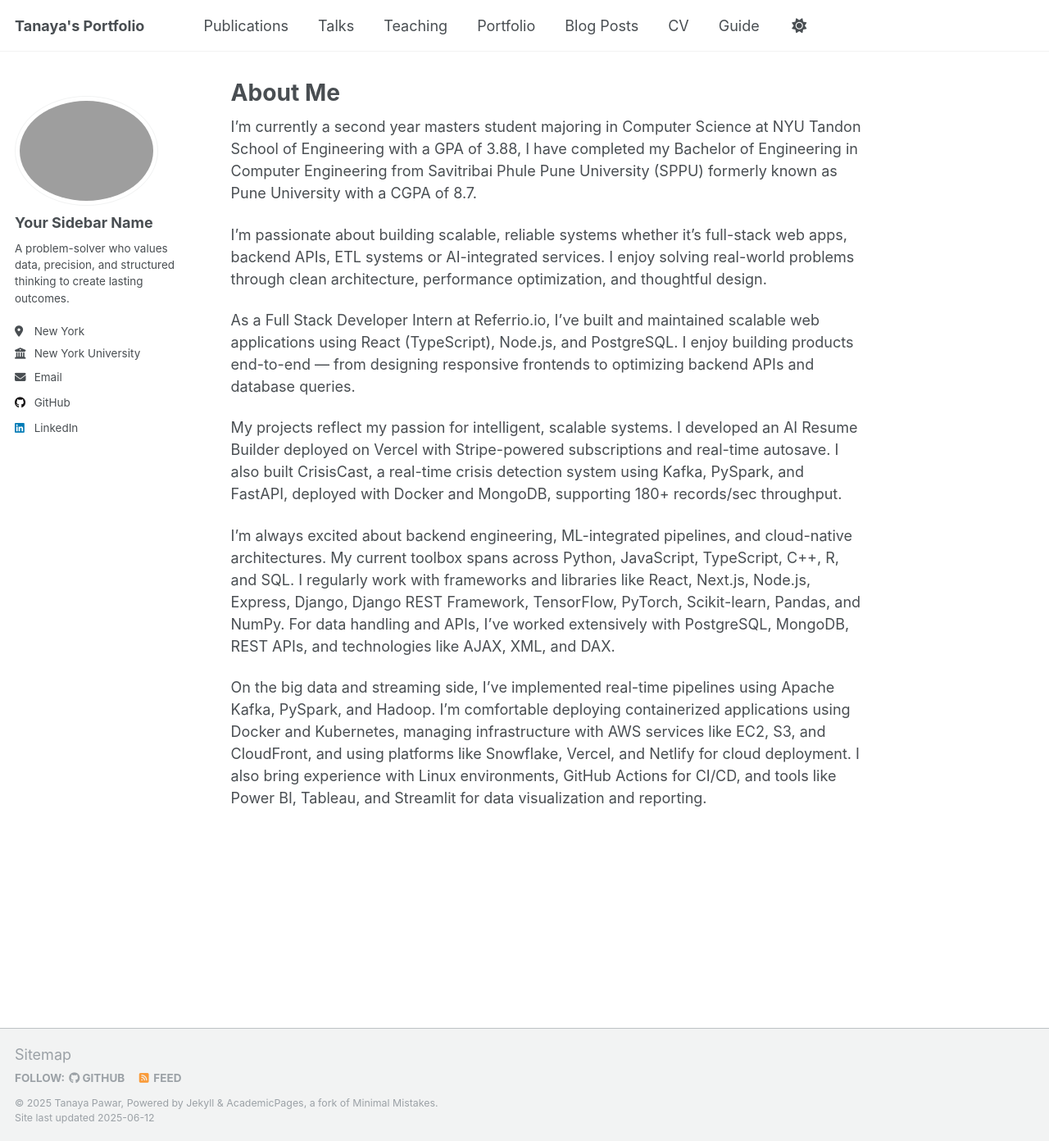
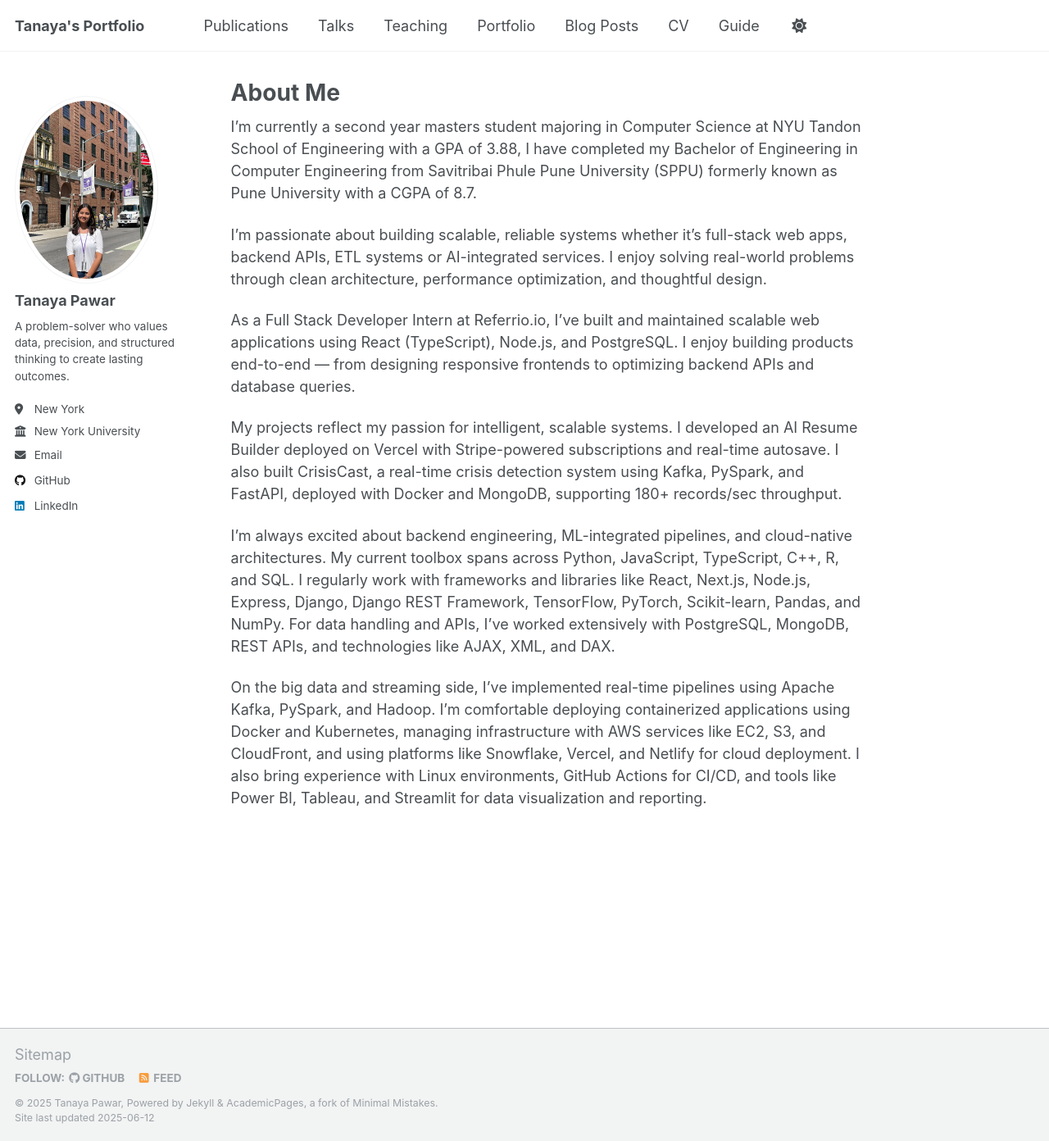
Before and after one commit to tanaya09/tanaya09.github.io, a Jekyll site: the page built from _pages/about.md, in a window 1280 px wide and 1392 px high. Shown: the whole window at 82% size. Built offline with Jekyll 4.4.1, drawn with Linux system fonts in a browser that asks for light colours.

Commit message:
Update _config.yml

```diff
--- a/_config.yml
+++ b/_config.yml
@@ -22,8 +22,8 @@ repository               : "tanaya09.github.io"
 #               Additional customization can be done by editing /_includes/author-profile.html
 author:
   # Biographic information
-  avatar           : "profile.png"
-  name             : "Your Sidebar Name"
+  avatar           : "profile.jpeg"
+  name             : "Tanaya Pawar"
   pronouns         : # example: "she/her"
   bio              : "A problem-solver who values data, precision, and structured thinking to create lasting outcomes."
   location         : "New York"
```
